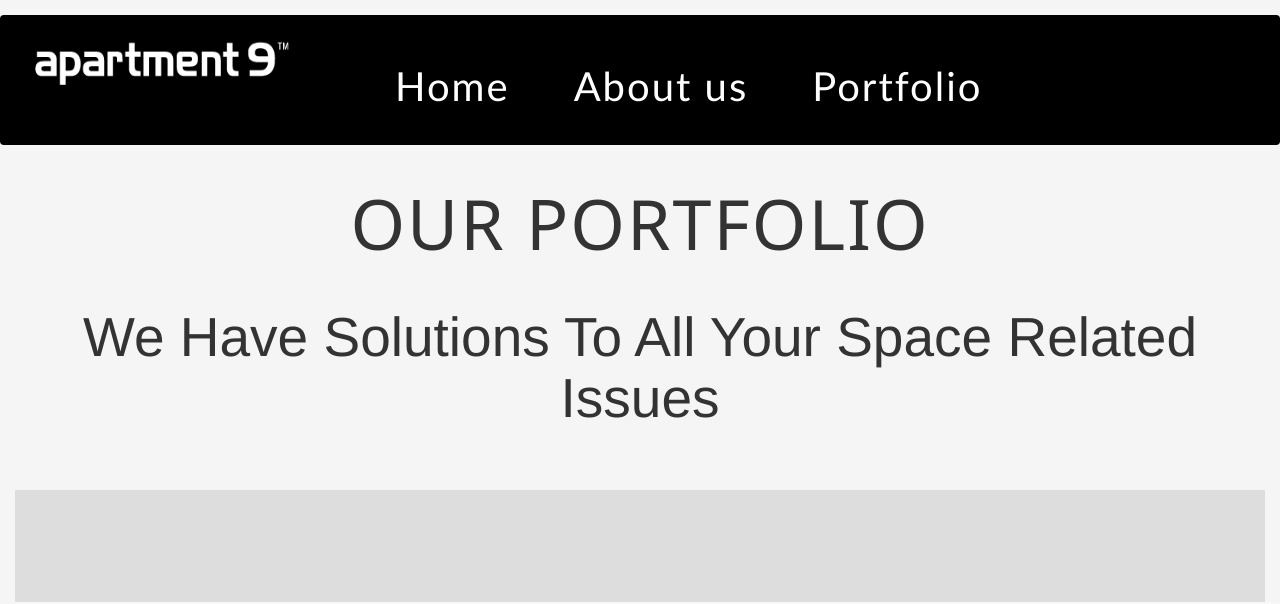
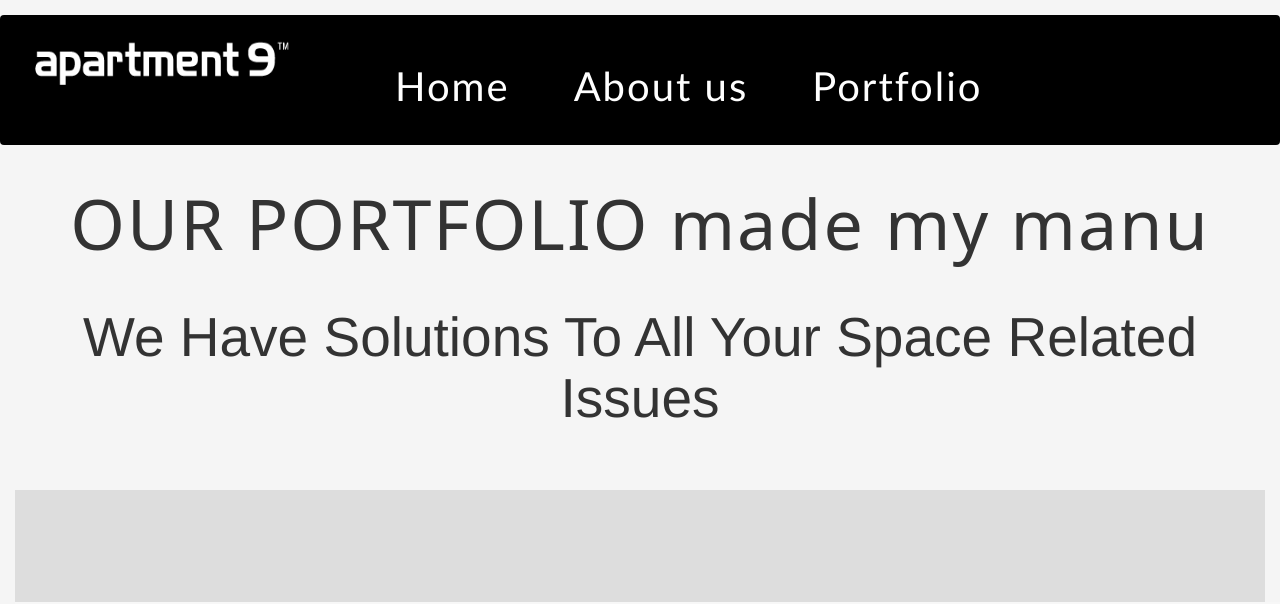
Before and after one commit to jeddy-awuor/jeddywebsite, a plain HTML site: page portfolio.html in a window 1280 px wide. Shown: the top 604 px of the page. Drawn offline with nearby package versions, Linux system fonts and the light colour scheme.

Commit message:
made the portfolio page

```diff
--- a/portfolio.html
+++ b/portfolio.html
@@ -25,7 +25,7 @@
 <div class="row">
     <div class="col-sm-12">
 <div class="port-head">
-     <h1>OUR PORTFOLIO</h1>
+     <h1>OUR PORTFOLIO made my manu</h1>
     <h2>We Have Solutions To All Your Space Related Issues</h2>
 </div>
 <div class="col-sm-12">
```
